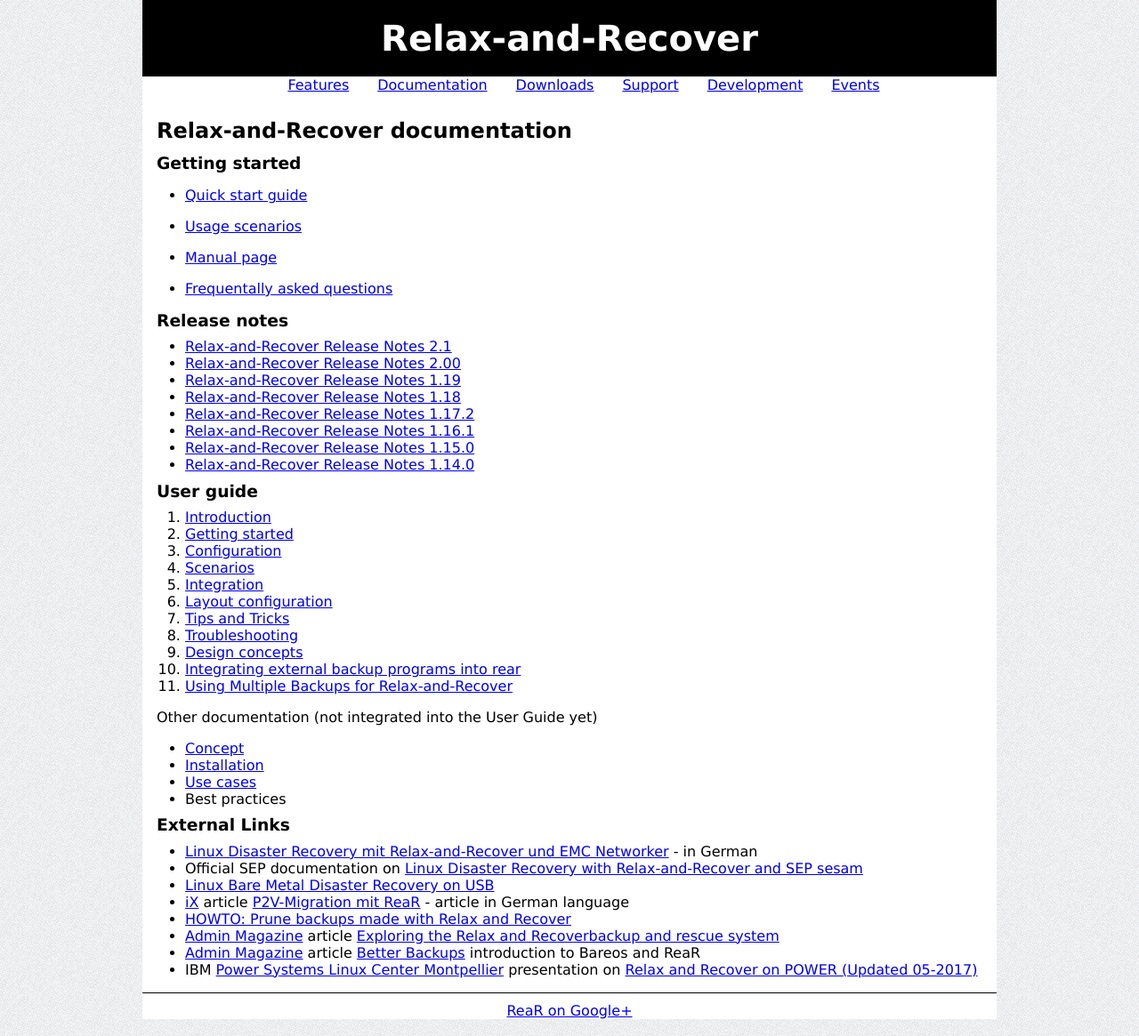
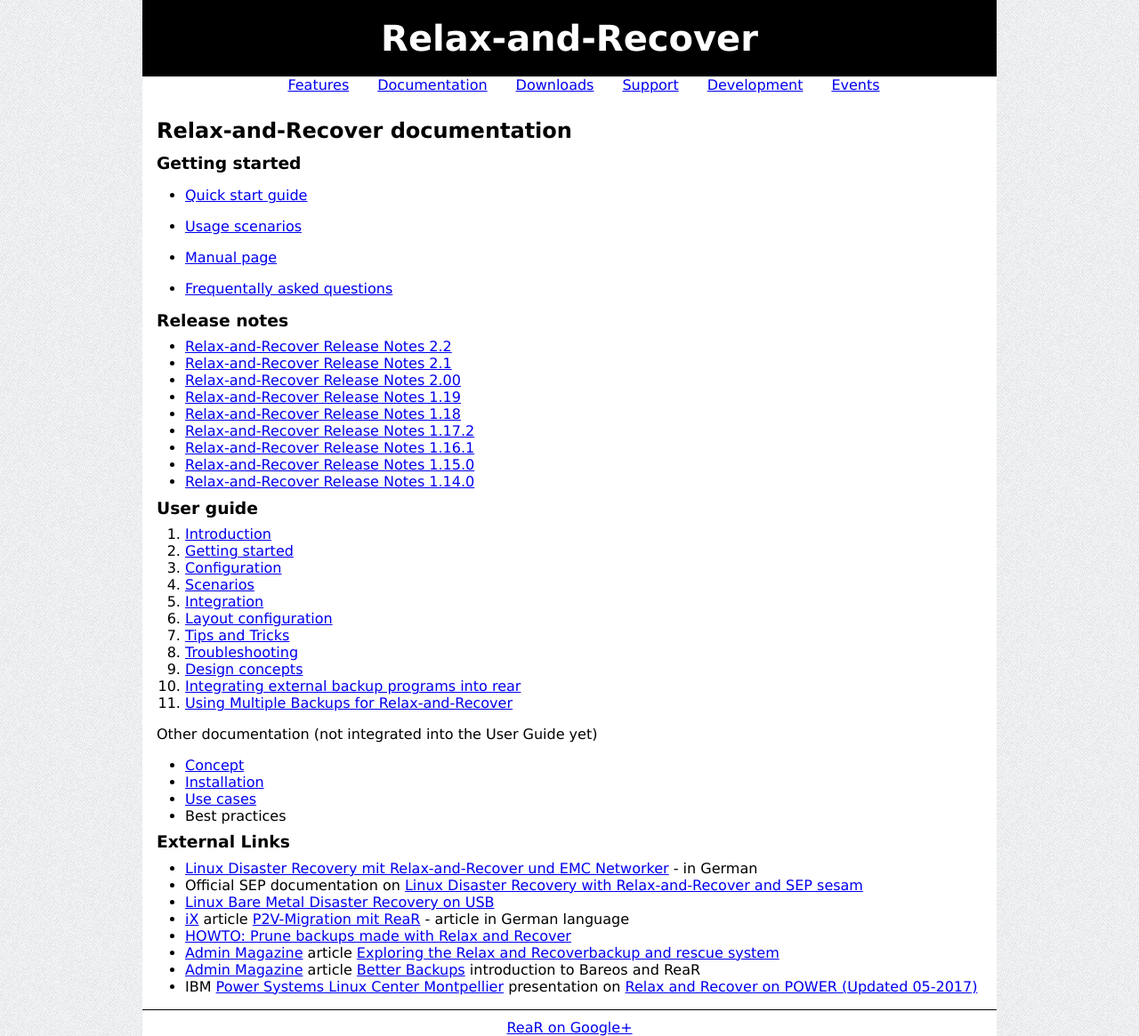
Before and after one commit to rear/rear.github.com, a Jekyll site: the page built from documentation/index.md, in a window 1280 px wide. Shown: the whole page at 89% size. Built offline with Jekyll 4.4.1, drawn with Linux system fonts in a browser that asks for light colours; comment, search, counter and statistics services are not loaded.

Commit message:
release notes 2-2 made visible on the documentation page

```diff
--- a/documentation/index.md
+++ b/documentation/index.md
@@ -17,6 +17,7 @@
 
 ### Release notes
 
+ - [Relax-and-Recover Release Notes 2.2](http://relax-and-recover.org/documentation/release-notes-2-2)
  - [Relax-and-Recover Release Notes 2.1](http://relax-and-recover.org/documentation/release-notes-2-1)
  - [Relax-and-Recover Release Notes 2.00](http://relax-and-recover.org/documentation/release-notes-2-00)
  - [Relax-and-Recover Release Notes 1.19](http://relax-and-recover.org/documentation/release-notes-1-19)
```
